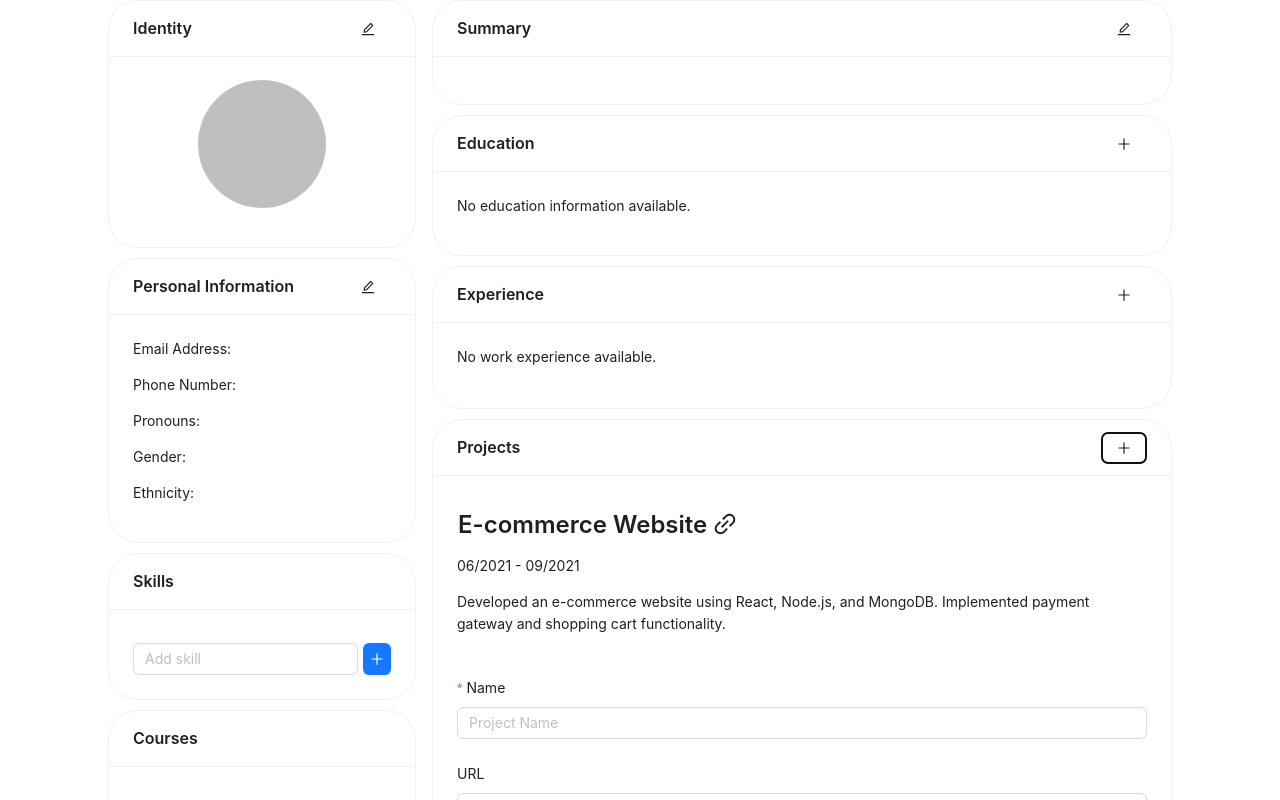
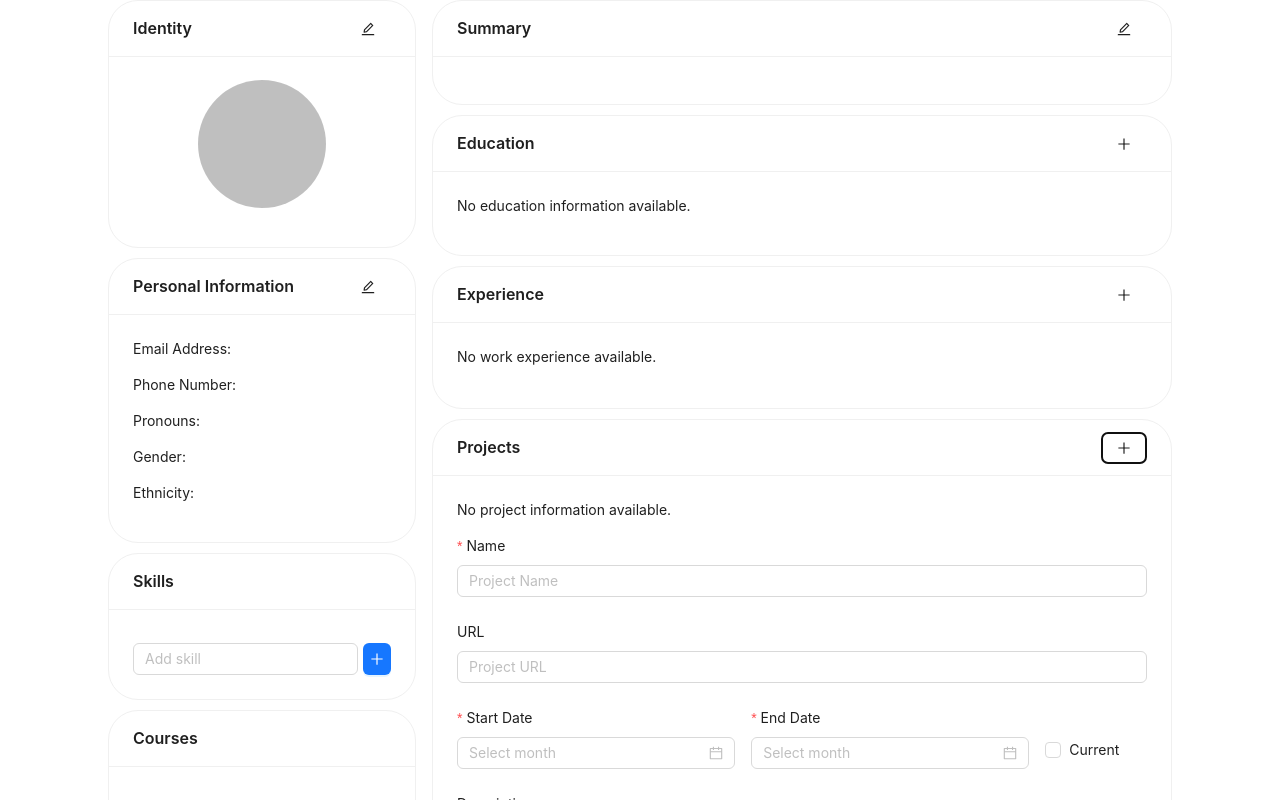
Before and after one commit to vishaalagartha/SDA-S2023-T8-mockly, a React (Create React App) app in the folder client/: page /profile in a window 1280 px wide. Both pictures are taken after a click on the button 1124 px from the left and 447 px from the top of the page. Shown: the top 800 px of the page. Built offline with nearby package versions, Linux system fonts and the light colour scheme.

Commit message:
feat: connected projects to redux store

```diff
--- a/client/src/components/profile/Projects.jsx
+++ b/client/src/components/profile/Projects.jsx
@@ -11,72 +11,88 @@ import {
   Typography,
   List,
 } from 'antd'
-import { PlusOutlined } from '@ant-design/icons'
-import { LinkOutlined } from '@ant-design/icons'
+import { PlusOutlined, LinkOutlined, DeleteOutlined } from '@ant-design/icons'
+import { useSelector, useDispatch } from 'react-redux'
+import { getUserProjects } from '../../store/userSelector'
+import { addProject, removeProject } from '../../store/userSlice'
 
 const { Title, Paragraph } = Typography
 const { Item } = List
 
 const ProjectsCard = () => {
+  const initialFormState = {
+    name: '',
+    url: '',
+    startDate: null,
+    endDate: null,
+    description: '',
+  }
+
+  const dispatch = useDispatch()
+
   const [addProjectMode, setAddProjectMode] = useState(false)
-  const [projectList, setProjectList] = useState([
-    {
-      name: 'E-commerce Website',
-      url: 'https://example.com',
-      startDate: '06/2021',
-      endDate: '09/2021',
-      description:
-        'Developed an e-commerce website using React, Node.js, and MongoDB. Implemented payment gateway and shopping cart functionality.',
-    },
-  ])
+  const [formData, setFormData] = useState({ ...initialFormState })
+  const userProjectsList = useSelector(getUserProjects)
 
   const handleAddProjectClick = () => {
-    setAddProjectMode(true)
+    setFormData(initialFormState)
+    setCurrent(false)
+    setAddProjectMode((prevMode) => !prevMode)
   }
 
-  const handleSaveProjectClick = (values) => {
-    setProjectList([...projectList, values])
+  const handleAddNewProject = () => {
+    dispatch(addProject(formData))
+    setCurrent(false)
     setAddProjectMode(false)
   }
 
   const handleCancelProjectClick = () => {
+    setFormData(initialFormState)
+    setCurrent(false)
     setAddProjectMode(false)
   }
 
+  const deleteProjectDetails = (project) => {
+    dispatch(removeProject(project))
+  }
+
   const renderProject = () => {
-    if (projectList.length === 0) {
+    if (userProjectsList.projects.length === 0) {
       return <Paragraph>No project information available.</Paragraph>
     }
 
     return (
       <List
         itemLayout='vertical'
-        dataSource={projectList}
+        dataSource={userProjectsList.projects}
         renderItem={(project, index) => (
           <Item key={index}>
             <Item.Meta
               title={
                 <Button
                   type='link'
-                  href={project.url}
+                  href={project.url || null}
                   target='_blank'
                   rel='noopener noreferrer'
                   style={{ paddingLeft: 0 }}
                 >
                   <Title level={3} style={{ marginBottom: '5px' }}>
-                    {project.name} <LinkOutlined />
+                    {project.name} {project.url && <LinkOutlined />}
                   </Title>
                 </Button>
               }
               description={
                 <>
                   <Paragraph>
-                    {project.startDate} - {project.endDate}
+                    {project.startDate} - {project.endDate || 'Current'}
                   </Paragraph>
                   <Paragraph>{project.description}</Paragraph>
                 </>
               }
             />
+            <Button danger onClick={() => deleteProjectDetails(project)}>
+              <DeleteOutlined />
+            </Button>
           </Item>
         )}
       />
@@ -86,27 +102,63 @@ const ProjectsCard = () => {
   const [current, setCurrent] = useState(false)
 
   const handleCurrentChange = (e) => {
+    setFormData((prevFormData) => ({
+      ...prevFormData,
+      endDate: null,
+    }))
     setCurrent(e.target.checked)
+  }
+
+  const handleInputChange = (e) => {
+    setFormData((prevFormData) => ({
+      ...prevFormData,
+      [e.target.name]: e.target.value,
+    }))
+  }
+
+  const handleStartDateChange = (_, dateString) => {
+    setFormData((prevFormData) => ({
+      ...prevFormData,
+      startDate: dateString,
+    }))
+  }
+  const handleEndDateChange = (_, dateString) => {
+    setFormData((prevFormData) => ({
+      ...prevFormData,
+      endDate: dateString,
+    }))
   }
 
   const renderAddProjectForm = () => {
     return (
-      <Form layout='vertical'>
+      <Form layout='vertical' onFinish={handleAddNewProject}>
         <Form.Item
           label='Name'
           name='name'
           rules={[
             { required: true, message: 'Please enter the name of the project' },
           ]}
+          hasFeedback
         >
-          <Input placeholder='Project Name' />
+          <Input
+            name='name'
+            placeholder='Project Name'
+            value={formData.name}
+            onChange={handleInputChange}
+          />
         </Form.Item>
         <Form.Item
           label='URL'
           name='url'
           rules={[{ type: 'url', message: 'Please enter a valid URL' }]}
+          hasFeedback
         >
-          <Input placeholder='Project URL' />
+          <Input
+            name='url'
+            placeholder='Project URL'
+            value={formData.url}
+            onChange={handleInputChange}
+          />
         </Form.Item>
         <Row gutter={16}>
           <Col span={10}>
@@ -117,7 +169,13 @@ const ProjectsCard = () => {
                 { required: true, message: 'Please select the start date' },
               ]}
             >
-              <DatePicker picker='month' style={{ width: '100%' }} />
+              <DatePicker
+                name='startDate'
+                value={formData.startDate}
+                onChange={handleStartDateChange}
+                picker='month'
+                style={{ width: '100%' }}
+              />
             </Form.Item>
           </Col>
           <Col span={10}>
@@ -132,6 +190,9 @@ const ProjectsCard = () => {
               ]}
             >
               <DatePicker
+                name='endDate'
+                value={formData.endDate}
+                onChange={handleEndDateChange}
                 picker='month'
                 style={{ width: '100%' }}
                 disabled={current}
@@ -145,7 +206,13 @@ const ProjectsCard = () => {
           </Col>
         </Row>
         <Form.Item label='Description' name='description'>
-          <Input.TextArea rows={4} placeholder='Project Description' />
+          <Input.TextArea
+            name='description'
+            value={formData.description}
+            onChange={handleInputChange}
+            rows={4}
+            placeholder='Project Description'
+          />
         </Form.Item>
         <div className='user-right-card--button-container'>
           <Button
@@ -160,7 +227,7 @@ const ProjectsCard = () => {
             className='user-right-card--save-btn'
             type='primary'
             shape='round'
-            onClick={handleSaveProjectClick}
+            htmlType='submit'
           >
             Save
           </Button>
--- a/client/src/store/userSelector.js
+++ b/client/src/store/userSelector.js
@@ -21,3 +21,6 @@ export const getUserEducation = createSelector(selectUser, (user) => {
 export const getUserExperience = createSelector(selectUser, (user) => {
   return { experience: user.experience }
 })
+export const getUserProjects = createSelector(selectUser, (user) => {
+  return { projects: user.projects }
+})
--- a/client/src/store/userSlice.js
+++ b/client/src/store/userSlice.js
@@ -73,7 +73,7 @@ const userSlice = createSlice({
       state.projects = concat(state.projects, action.payload)
     },
     removeProject: (state, action) => {
-      state.projects = reject(state.projects, { id: action.payload.id })
+      remove(state.projects, action.payload)
     },
     addCourse: (state, action) => {
       state.courses = concat(state.courses, action.payload)
```
